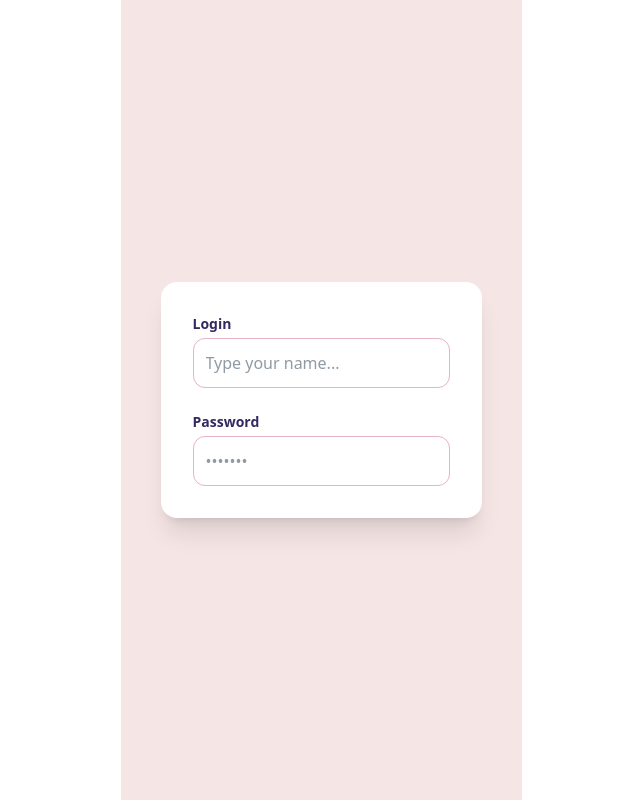
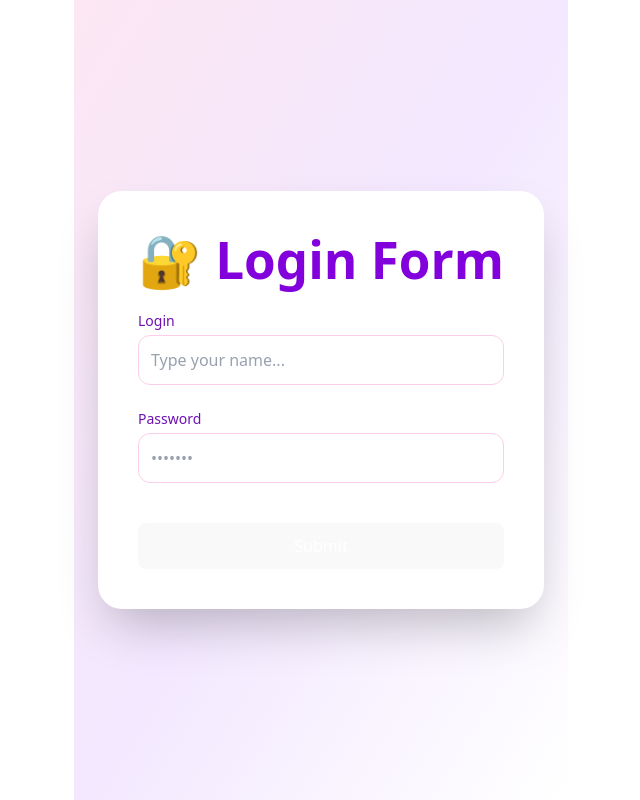
Before and after one commit to PopovaOlha/Lesson-2, a React (Vite) app: page /task1 in a window 1280 px wide. Shown: the whole page, without its empty margins (319-959 px from the left). Built offline with nearby package versions, Linux system fonts and the light colour scheme.

Commit message:
feat: add task1

```diff
--- a/eslint.config.js
+++ b/eslint.config.js
@@ -27,6 +27,7 @@ export default tseslint.config(
       "react-compiler": reactCompiler,
     },
     rules: {
+      "react/prop-types": "off",
       ...reactHooks.configs.recommended.rules,
       "react-refresh/only-export-components": [
         "warn",
--- a/src/components/Input.tsx
+++ /dev/null
@@ -1,37 +0,0 @@
-const Input = () => {
-  return (
-    <div className="bg-white p-6 sm:p-8 rounded-2xl shadow-xl space-y-6 text-left">
-      <div>
-        <label
-          htmlFor="login"
-          className="block text-sm font-semibold text-[#352961] mb-1"
-        >
-          Login
-        </label>
-        <input
-          type="text"
-          id="login"
-          placeholder="Type your name..."
-          className="w-full p-3 border border-[#e6b2c6] rounded-xl focus:outline-none focus:ring-2 focus:ring-[#774181] transition"
-        />
-      </div>
-
-      <div>
-        <label
-          htmlFor="password"
-          className="block text-sm font-semibold text-[#352961] mb-1"
-        >
-          Password
-        </label>
-        <input
-          type="password"
-          id="password"
-          placeholder="•••••••"
-          className="w-full p-3 border border-[#e6b2c6] rounded-xl focus:outline-none focus:ring-2 focus:ring-[#774181] transition"
-        />
-      </div>
-    </div>
-  );
-};
-
-export default Input;
--- /dev/null
+++ b/src/components/InputField.tsx
@@ -0,0 +1,32 @@
+import { InputFieldProps } from '../interfaces';
+
+const InputField = ({
+  label,
+  type,
+  value,
+  onChange,
+  name,
+  placeholder,
+}: InputFieldProps) => {
+  return (
+    <div>
+      <label
+        htmlFor={name}
+        className="block text-sm font-medium text-purple-800 dark:text-purple-200 mb-1"
+      >
+        {label}
+      </label>
+      <input
+        type={type}
+        id={name}
+        name={name}
+        value={value}
+        onChange={onChange}
+        placeholder={placeholder}
+        className="w-full p-3 border border-pink-200 dark:border-purple-500 rounded-xl bg-white dark:bg-gray-700 text-gray-800 dark:text-white placeholder-gray-400 dark:placeholder-purple-300 focus:outline-none focus:ring-2 focus:ring-purple-400 transition"
+      />
+    </div>
+  );
+};
+
+export default InputField;
--- /dev/null
+++ b/src/constants.ts
@@ -0,0 +1,17 @@
+export const VALID_LOGIN = 'Ivan';
+export const VALID_PASSWORD = '12345';
+
+export const SUCCESS = {
+  message: '😊 Welcome!',
+  color: 'green',
+};
+
+export const ERROR_IVAN = {
+  message: '❌ Incorrect login or password!',
+  color: 'blue',
+};
+
+export const ERROR_OTHER = {
+  message: '❌ Incorrect login or password!',
+  color: 'red',
+};
--- /dev/null
+++ b/src/interfaces.ts
@@ -0,0 +1,8 @@
+export interface InputFieldProps {
+  label: string;
+  type: string;
+  value: string;
+  onChange: (event: React.ChangeEvent<HTMLInputElement>) => void;
+  name: string;
+  placeholder?: string;
+}
--- a/src/pages/Main.tsx
+++ b/src/pages/Main.tsx
@@ -2,29 +2,36 @@ import { Link } from 'react-router-dom';
 
 const MainPage = () => {
   return (
-    <div className="min-h-screen flex items-center justify-center px-4 py-10 bg-[#f6e5e5] font-sans">
-      <div className="w-full max-w-xl bg-white rounded-3xl shadow-2xl p-8 sm:p-10 text-center">
-        <h1 className="text-3xl sm:text-5xl font-bold text-[#352961] mb-8 tracking-tight">
+    <div className="min-h-screen flex items-center justify-center px-4 py-10 bg-gradient-to-br from-[#f6e5e5] to-[#fff8f8] dark:from-[#1e1e2f] dark:to-[#2b2b40] font-sans">
+      <div className="w-full max-w-xl bg-white dark:bg-[#2f2f44] rounded-3xl shadow-2xl p-8 sm:p-10 text-center transition-colors">
+        <h1 className="text-3xl sm:text-5xl font-bold  text-purple-700 dark:text-purple-300 mb-8 tracking-tight">
           📘 My React Tasks
         </h1>
 
         <nav className="space-y-4">
           <Link
-            to="./Task1"
-            className="block rounded-xl p-5 bg-[#e6b2c6] text-[#352961] text-lg sm:text-xl font-semibold shadow-md hover:brightness-110 transition"
+            to="/task1"
+            className="block rounded-xl p-5 bg-[#e6b2c6] dark:bg-[#a34a74]  text-gray-800 dark:text-white text-lg sm:text-xl font-semibold shadow-md hover:brightness-110 transition"
           >
-            🚍 Task 1: Passenger Calculator
+            🎯🔐 Conditional Login Feedback
           </Link>
 
           <Link
             to="/task2"
-            className="block rounded-xl p-5 bg-[#774181] text-white text-lg sm:text-xl font-semibold shadow-md hover:brightness-110 transition"
+            className="block rounded-xl p-5 bg-[#774181] dark:bg-[#5e3466]  text-gray-800 dark:text-white text-lg sm:text-xl font-semibold shadow-md hover:brightness-110 transition"
           >
-            📅 Task 2: Forest by Month
+            🛫🍷 Airline Class Selector
+          </Link>
+
+          <Link
+            to="/task3"
+            className="block rounded-xl p-5 bg-[#e6b2c6] dark:bg-[#a34a74]  text-gray-800 dark:text-white text-lg sm:text-xl font-semibold shadow-md hover:brightness-110 transition"
+          >
+            💼💰 Employee Salary List
           </Link>
         </nav>
 
-        <p className="text-center text-[#774181] text-sm mt-10">
+        <p className="text-center text-[#774181] dark:text-[#bfa0d6] text-sm mt-10">
           Built with 💙 by Olha
         </p>
       </div>
--- a/src/pages/Task1.tsx
+++ b/src/pages/Task1.tsx
@@ -1,10 +1,72 @@
-import Input from '../components/Input';
+import { useState } from 'react';
+import InputField from '../components/InputField';
+import {
+  ERROR_IVAN,
+  ERROR_OTHER,
+  SUCCESS,
+  VALID_LOGIN,
+  VALID_PASSWORD,
+} from '../constants';
 
 const Task1 = () => {
+  const [form, setForm] = useState({ login: '', password: '' });
+  const [feedback, setFeedback] = useState({ message: '', color: '' });
+
+  const handleChange = (e: React.ChangeEvent<HTMLInputElement>) => {
+    setForm({ ...form, [e.target.name]: e.target.value });
+  };
+
+  const handleSubmit = () => {
+    if (form.login === VALID_LOGIN && form.password === VALID_PASSWORD) {
+      setFeedback(SUCCESS);
+    } else {
+      setFeedback(form.login === VALID_LOGIN ? ERROR_IVAN : ERROR_OTHER);
+    }
+  };
+
   return (
-    <div className="min-h-screen flex items-center justify-center px-10 py-10 bg-[#f6e5e5] font-sans">
-      <Input />
+    <div className="min-h-screen flex items-center justify-center px-6 py-10 bg-gradient-to-br from-pink-100 via-purple-100 to-white dark:from-gray-900 dark:via-gray-800 dark:to-gray-900 transition-colors">
+      <div className="bg-white dark:bg-gray-800 p-8 sm:p-10 rounded-3xl shadow-2xl w-full max-w-md space-y-6">
+        <h1 className="text-3xl font-bold text-center text-purple-700 dark:text-purple-300">
+          🔐 Login Form
+        </h1>
+
+        {feedback.message && (
+          <p
+            className="text-center font-semibold text-lg transition"
+            style={{ color: feedback.color }}
+          >
+            {feedback.message}
+          </p>
+        )}
+
+        <InputField
+          label="Login"
+          type="text"
+          name="login"
+          value={form.login}
+          onChange={handleChange}
+          placeholder="Type your name..."
+        />
+
+        <InputField
+          label="Password"
+          type="password"
+          name="password"
+          value={form.password}
+          onChange={handleChange}
+          placeholder="•••••••"
+        />
+
+        <button
+          onClick={handleSubmit}
+          className="w-full mt-4 py-3 rounded-xl text-white bg-purple-500 hover:bg-purple-600 focus:outline-none focus:ring-2 focus:ring-purple-400 transition text-lg font-semibold"
+        >
+          Submit
+        </button>
+      </div>
     </div>
   );
 };
+
 export default Task1;
```
